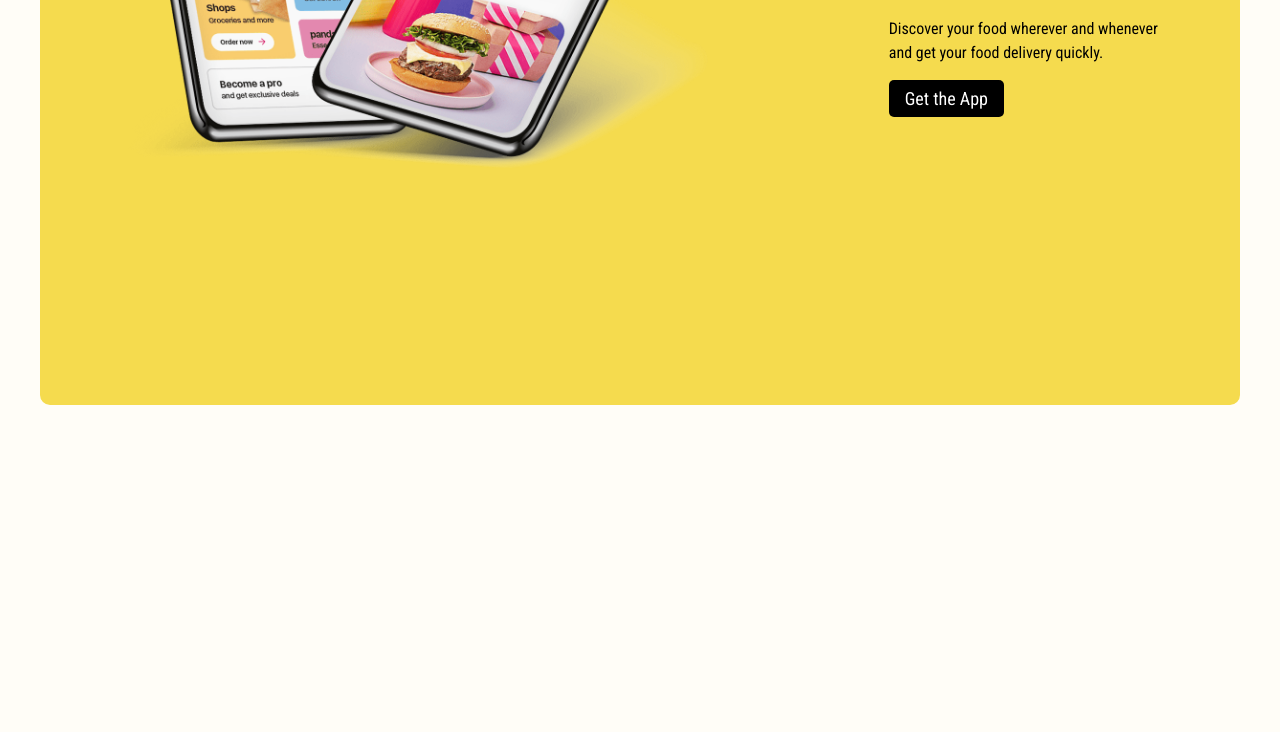
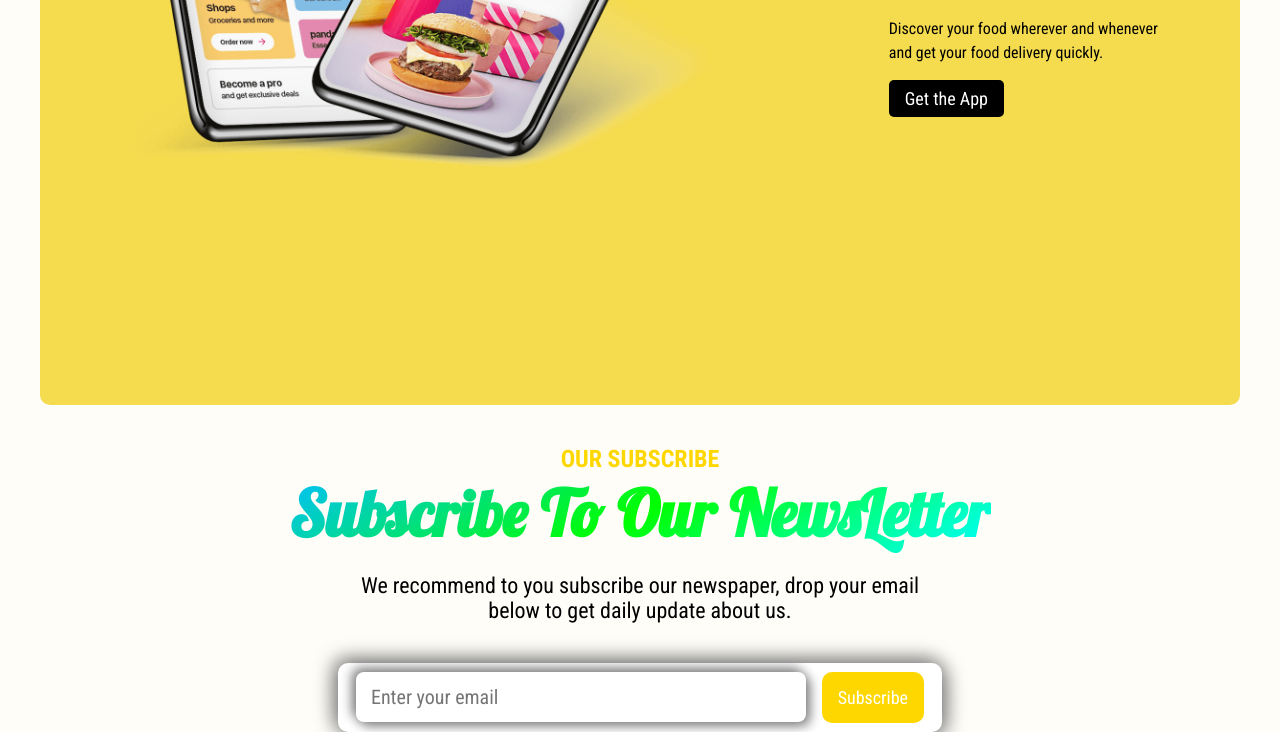
Before and after one commit to nikhilkale2/Foodwebsite, a plain HTML site: page index.html in a window 1280 px wide. Shown: the part 3707-4439 px from the top of the page. Before the commit the page ends 4152 px from the top, so only its background shows below. Drawn offline with Linux system fonts and the light colour scheme; a web font is replaced by a local one.

Commit message:
Add form section in the UI

```diff
--- a/index.html
+++ b/index.html
@@ -243,6 +243,24 @@
       </div>
     </section>
 
+    <section>
+      <div class="subscribe-section">
+        <div class="subscribe-content">
+          <h3>OUR SUBSCRIBE</h3>
+          <h1>Subscribe To Our NewsLetter</h1>
+          <p>
+            We recommend to you subscribe our newspaper, drop your email <br />
+            below to get daily update about us.
+          </p>
+
+          <div class="input-section">
+            <input type="email" placeholder="Enter your email" id="" />
+            <button>Subscribe</button>
+          </div>
+        </div>
+      </div>
+    </section>
+
     <script src="script.js"></script>
   </body>
 </html>
--- a/media.css
+++ b/media.css
@@ -175,4 +175,6 @@
   .ads-content p {
     font-size: 20px;
   }
+
+  /* SUBSCRIBE SECTION  */
 }
--- a/style.css
+++ b/style.css
@@ -1,4 +1,6 @@
 @import url("https://fonts.googleapis.com/css2?family=Epunda+Slab:wght@300..900&family=Quicksand:wght@300..700&family=Roboto+Condensed:ital,wght@0,100..900;1,100..900&display=swap");
+
+@import url("https://fonts.googleapis.com/css2?family=Epunda+Slab:wght@300..900&family=Lobster&family=Quicksand:wght@300..700&family=Roboto+Condensed:ital,wght@0,100..900;1,100..900&display=swap");
 
 * {
   margin: 0;
@@ -393,3 +395,68 @@ i {
   border-radius: 5px;
   color: white;
 }
+
+/* SUBSCRIBE SECTION  */
+
+.subscribe-section {
+  display: flex;
+  justify-content: center;
+  align-items: center;
+}
+
+.subscribe-content {
+  display: flex;
+  justify-content: center;
+  align-items: center;
+  flex-direction: column;
+}
+
+.subscribe-content h3 {
+  text-align: center;
+  color: gold;
+  font-size: 1.5rem;
+}
+
+.subscribe-content h1 {
+  text-align: center;
+  font-size: 4rem;
+  font-family: "Lobster", sans-serif;
+  background: linear-gradient(150deg, deepskyblue, #00ff00, aqua);
+  background-clip: text;
+  -webkit-text-fill-color: transparent;
+}
+
+.subscribe-content p {
+  text-align: center;
+  margin-top: 20px;
+  font-size: 22px;
+}
+
+.input-section {
+  margin-top: 40px;
+  background-color: white;
+  padding: 9px 18px;
+  border-radius: 10px;
+  box-shadow: 4px 4px 20px grey, -4px -4px 20px grey;
+}
+.input-section input {
+  width: 450px;
+  height: 50px;
+  padding: 0 15px;
+  font-size: 20px;
+  border: none;
+  outline: none;
+  border-radius: 8px;
+  box-shadow: 4px 4px 12px grey, -4px -4px 12px grey;
+}
+
+.input-section button {
+  padding: 15px 16px;
+  font-size: 18px;
+  border: none;
+  outline: none;
+  border-radius: 10px;
+  background-color: gold;
+  color: white;
+  margin-left: 12px;
+}
```
